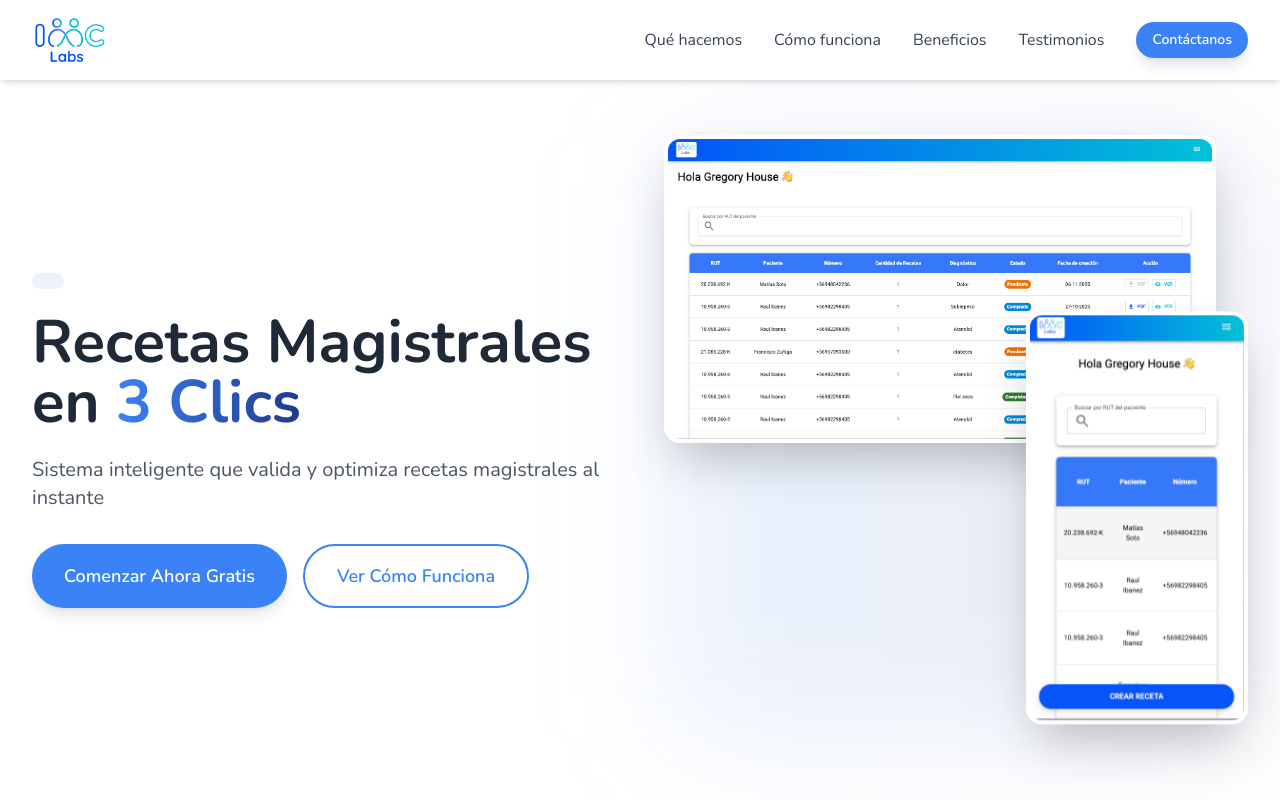
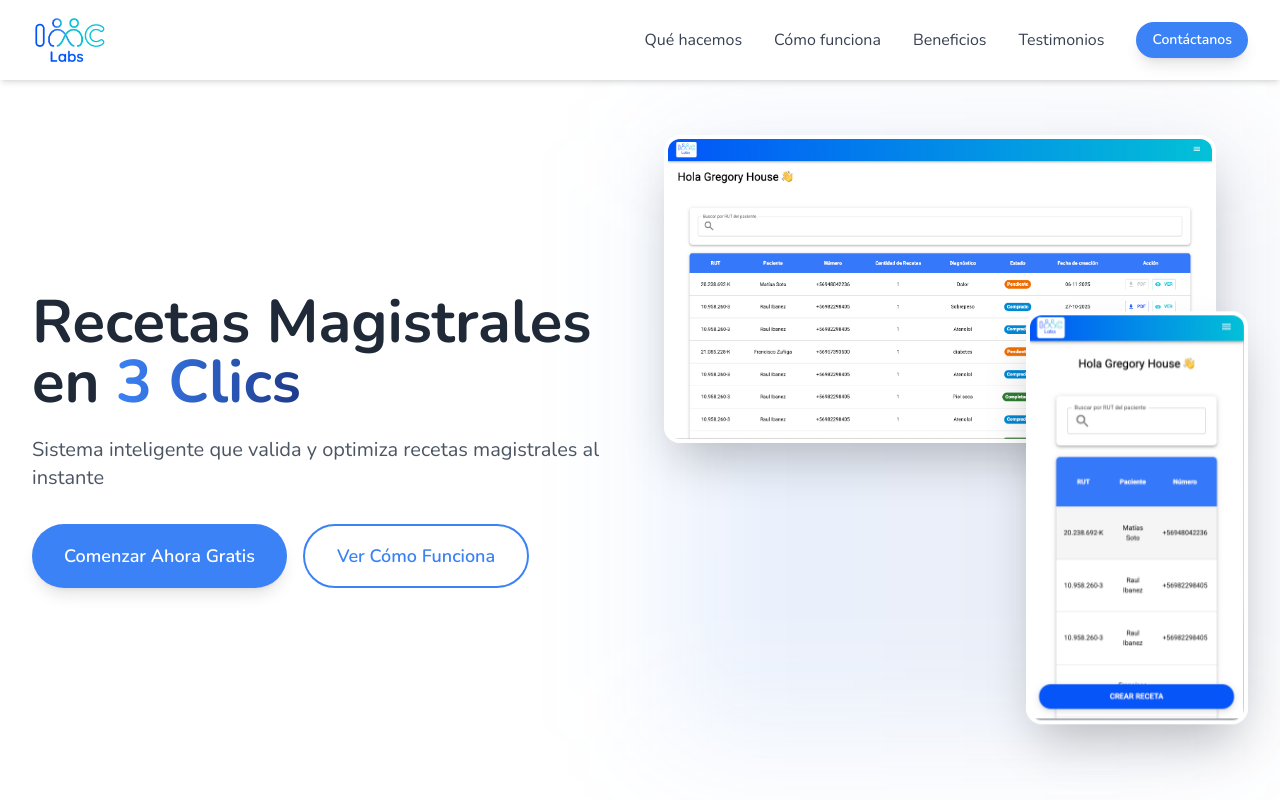
Before and after one commit to dreamxist/priv-imclabs-landing, a React (Vite) app: page / in a window 1280 px wide. Built offline with nearby package versions, Linux system fonts and the light colour scheme.

Commit message:
refactor: Remove empty animated section with styled div from Hero component.

```diff
--- a/src/sections/Hero.tsx
+++ b/src/sections/Hero.tsx
@@ -11,10 +11,7 @@ export const Hero: React.FC = () => {
         <div className="grid grid-cols-1 lg:grid-cols-2 gap-8 lg:gap-12 items-center">
           {/* Left Column - Content */}
           <AnimatedSection animation="fade-right" className="text-center lg:text-left">
-            <AnimatedSection delay={200} animation="fade-up">
-              <div className="inline-block mb-4 px-4 py-2 bg-primary/10 rounded-full text-primary font-semibold text-sm">
-              </div>
-            </AnimatedSection>
+
 
             <AnimatedSection delay={300} animation="fade-up">
               <h1 className="text-3xl sm:text-4xl md:text-5xl lg:text-6xl font-bold leading-tight mb-4 md:mb-6">
```
